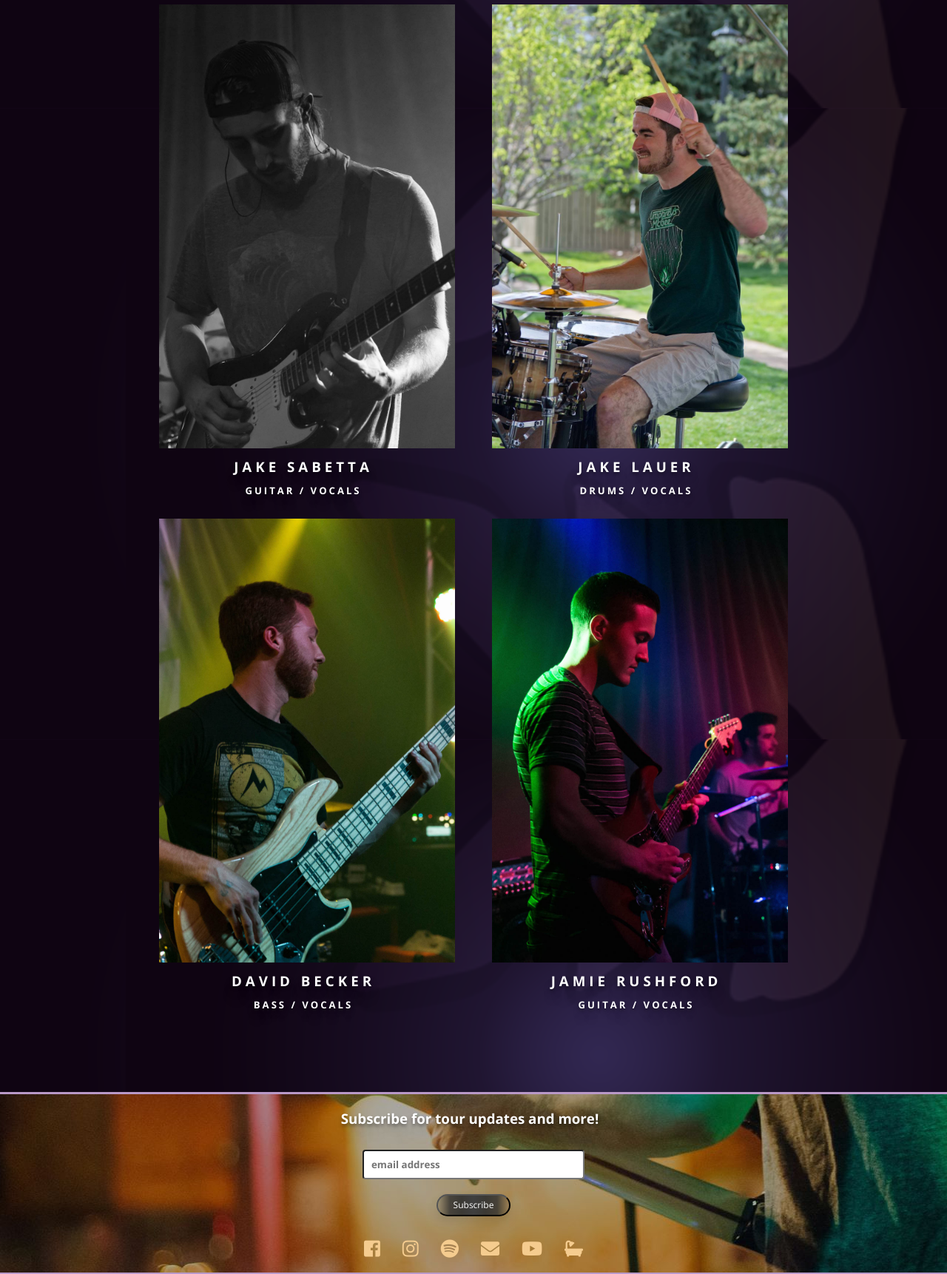
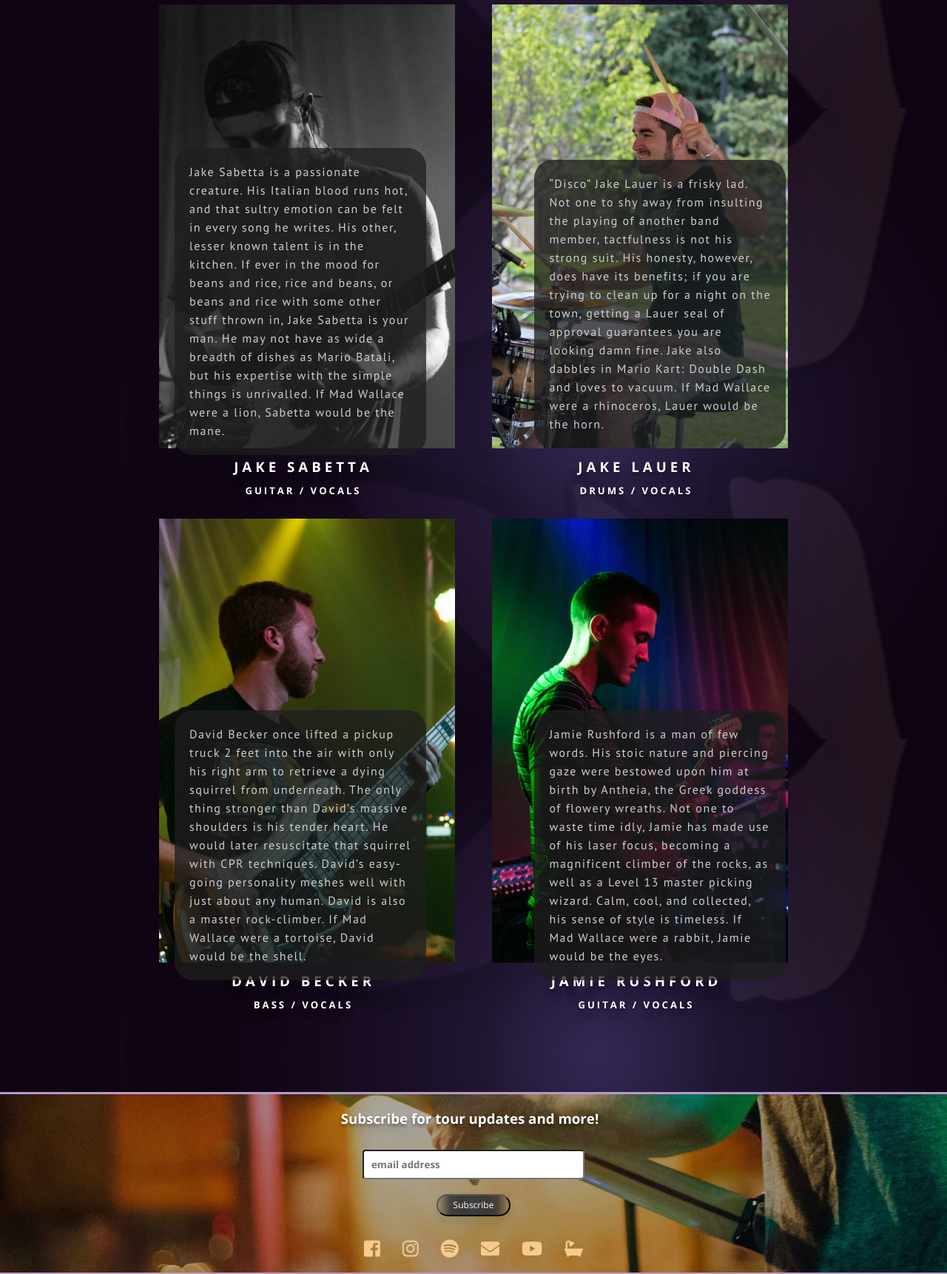
Before and after one commit to jarushford/Mad-Wallace, a PHP site: page /about.html in a window 1280 px wide. Shown: the part 1560-3282 px from the top of the page at 74% size. Run offline with PHP 8.4, Linux system fonts and the light colour scheme; some libraries are stand-ins or nearby versions.

Commit message:
member bios up
Still need to make appear on hover/click

```diff
--- a/about.html
+++ b/about.html
@@ -74,10 +74,14 @@
 	</div>
 	<div class="picgrid">
 		<img src="sabetta.jpg" class="biopic">
+		<div class="sabettabio">Jake Sabetta is a passionate creature. His Italian blood runs hot, and that sultry emotion can be felt in every song he writes. His other, lesser known talent is in the kitchen. If ever in the mood for beans and rice, rice and beans, or beans and rice with some other stuff thrown in, Jake Sabetta is your man. He may not have as wide a breadth of dishes as Mario Batali, but his expertise with the simple things is unrivalled. If Mad Wallace were a lion, Sabetta would be the mane.</div>
 		<img id="lauer"src="lauer.jpg" class="biopic">
+		<div class="lauerbio">“Disco” Jake Lauer is a frisky lad. Not one to shy away from insulting the playing of another band member, tactfulness is not his strong suit. His honesty, however, does have its benefits; if you are trying to clean up for a night on the town, getting a Lauer seal of approval guarantees you are looking damn fine. Jake also dabbles in Mario Kart: Double Dash and loves to vacuum. If Mad Wallace were a rhinoceros, Lauer would be the horn.</div>
 		<h3 class="sabetta">Jake  Sabetta<br/><span>Guitar / Vocals</span></h3><h3 class="lauer">Jake  Lauer<br/><span>Drums / Vocals</span></h3>
 		<img id="david"src="david.jpg" class="biopic">
+		<div class="davidbio">David Becker once lifted a pickup truck 2 feet into the air with only his right arm to retrieve a dying squirrel from underneath. The only thing stronger than David’s massive shoulders is his tender heart. He would later resuscitate that squirrel with CPR techniques. David’s easy-going personality meshes well with just about any human. David is also a master rock-climber. If Mad Wallace were a tortoise, David would be the shell.</div>
 		<img id="jamie"src="jamie.jpg" class="biopic">
+		<div class="jamiebio">Jamie Rushford is a man of few words. His stoic nature and piercing gaze were bestowed upon him at birth by Antheia, the Greek goddess of flowery wreaths. Not one to waste time idly, Jamie has made use of his laser focus, becoming a magnificent climber of the rocks, as well as a Level 13 master picking wizard. Calm, cool, and collected, his sense of style is timeless. If Mad Wallace were a rabbit, Jamie would be the eyes.</div>
 		<h3 class="david">David  Becker<br/><span>Bass / Vocals</span></h3><h3 class="jamie">Jamie  Rushford<br/><span>Guitar / Vocals</span></h3>
 	</div>
 
--- a/styles/about.css
+++ b/styles/about.css
@@ -68,6 +68,67 @@ h3>span {
 }
 
 
+.sabettabio {
+    position: absolute;
+    top: 220%;
+    right: 55%;
+    max-width: 300px;
+    background-color: rgba(30,30,30,.75);
+    border-radius: 25px;
+    color: #cecece;
+    padding: 20px;
+    font-family: 'PT Sans', sans-serif;
+    line-height: 25px;
+    letter-spacing: 1.5px;
+}
+
+.lauerbio {
+    position: absolute;
+    top: 222%;
+    right: 17%;
+    max-width: 300px;
+    background-color: rgba(30,30,30,.75);
+    border-radius: 25px;
+    color: #cecece;
+    padding: 20px;
+    font-family: 'PT Sans', sans-serif;
+    line-height: 25px;
+    letter-spacing: 1.5px;
+}
+
+.davidbio {
+    position: absolute;
+    top: 315%;
+    right: 55%;
+    max-width: 300px;
+    background-color: rgba(30,30,30,.75);
+    border-radius: 25px;
+    color: #cecece;
+    padding: 20px;
+    font-family: 'PT Sans', sans-serif;
+    line-height: 25px;
+    letter-spacing: 1.5px;
+}
+
+.jamiebio {
+    position: absolute;
+    top: 315%;
+    right: 17%;
+    max-width: 300px;
+    background-color: rgba(30,30,30,.75);
+    border-radius: 25px;
+    color: #cecece;
+    padding: 20px;
+    font-family: 'PT Sans', sans-serif;
+    line-height: 25px;
+    letter-spacing: 1.5px;
+}
+
+
+
+
+
+
 i {
 	padding:5px;
 }
```
